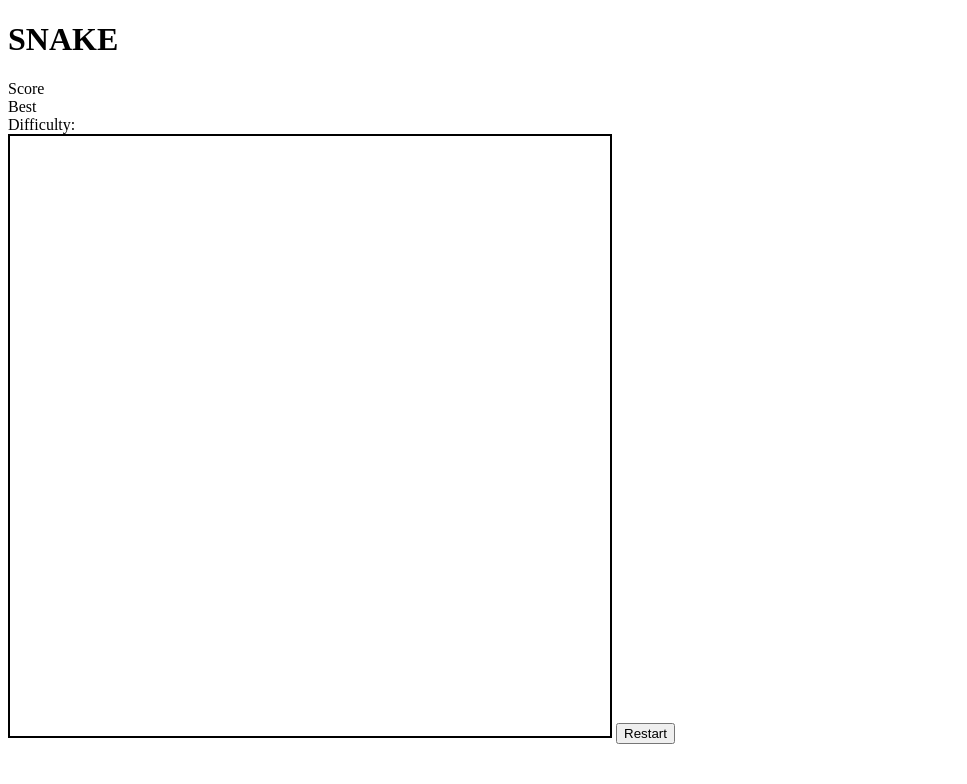
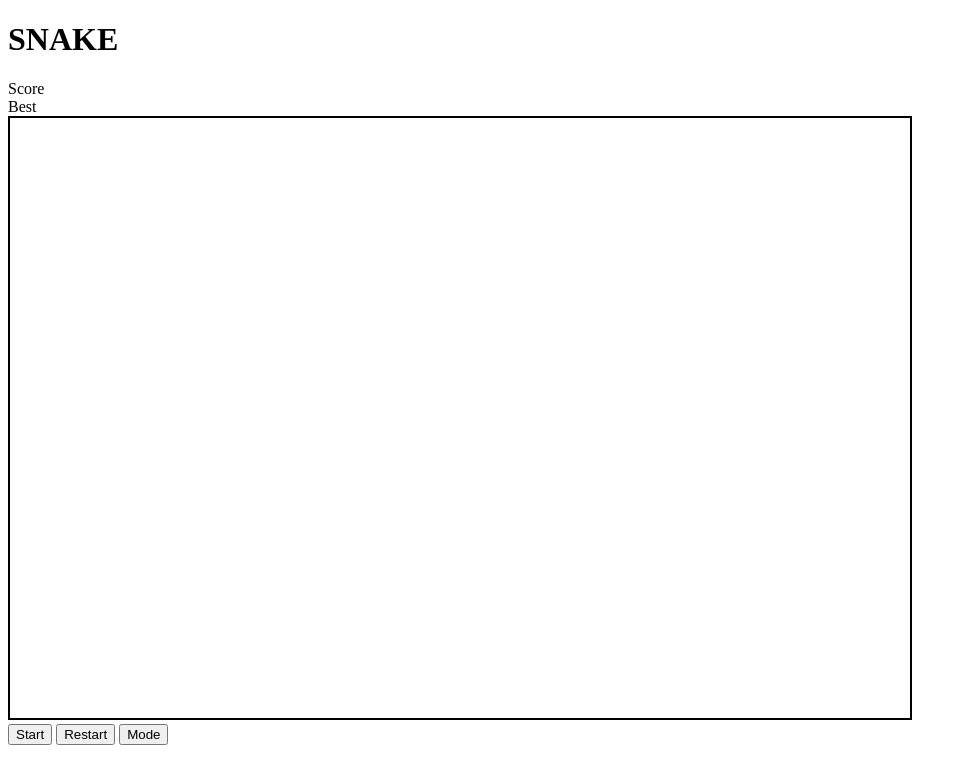
Before and after one commit to Ryan-Fitzgerald-9/Project-1-SNAKE, a plain HTML site: page index.html in a window 1280 px wide. Shown: the whole page, without its empty margins (0-967 px from the left). Drawn offline with Linux system fonts and the light colour scheme.

Commit message:
named most vars and funct needed

```diff
--- a/index.html
+++ b/index.html
@@ -12,11 +12,13 @@
     <div class="container">
         <div id="current-score">Score</div>
         <div id="high-score">Best</div>
-        <div id="game-setting">Difficulty:</div>
-        <canvas id="game-area" width="600" height="600"></canvas>
+        <canvas id="game-area" width="900" height="600"></canvas>
+    </div>
+    <div id="buttons">
+        <button id="start-button">Start</button>
         <button id="restart-button">Restart</button>
+        <button id="difficulty">Mode</div>
     </div>
-
 
 
 
--- a/script.js
+++ b/script.js
@@ -1,4 +1,17 @@
 // Define variables (snake, dot, scoreboard...)
+const gameBoard = document.querySelector('#game-area')
+const ctx = gameBoard.getContext("2d")
+const scoreCurrent = document.querySelector('#score-current')
+const scoreHigh = document.querySelector('#score-high')
+const startBtn = document.querySelector('#start-button')
+const resetBtn = document.querySelector('#restart-button')
+const modeBtn = document.querySelector('#difficulty')
+
+const gameWidth = gameBoard.width
+const gameHeight = gameBoard.height
+
+let gameSpeed = 1
+
 
 
 // Snake movement, create out-of-bounds
@@ -17,6 +30,17 @@
 
 
 // Functions for Scoring, Game Menu, Start Game, and Game Over
+const startGame = () => {}
+const clearBoard = () => {}
+const nextTick = () => {}
+const createFood = () => {}
+const drawFood = () => {}
+const moveSnake = () => {}
+const drawSnake = () => {}
+const changeDirection = () => {}
+const checkGameOver = () => {}
+const displayGameOver = () => {}
+const resetGame = () => {}
 
 
 // Event listener for arrow keys
```
